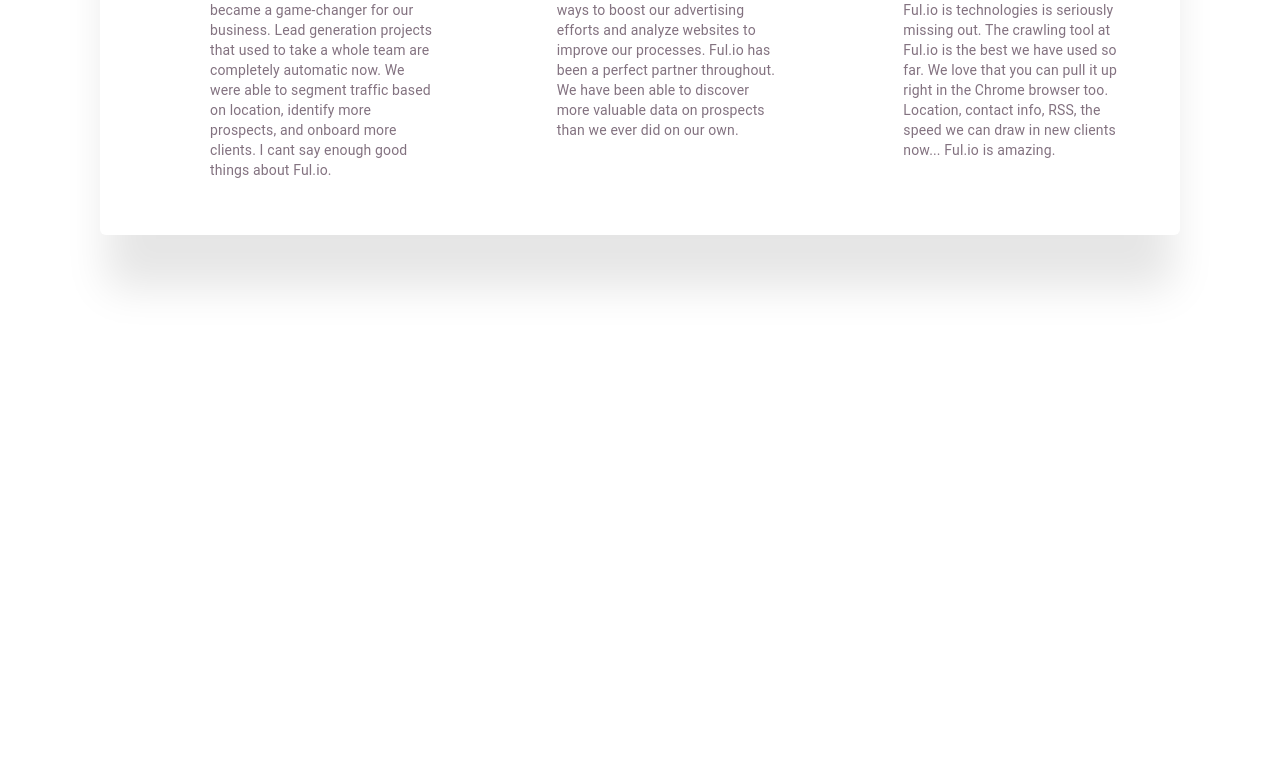
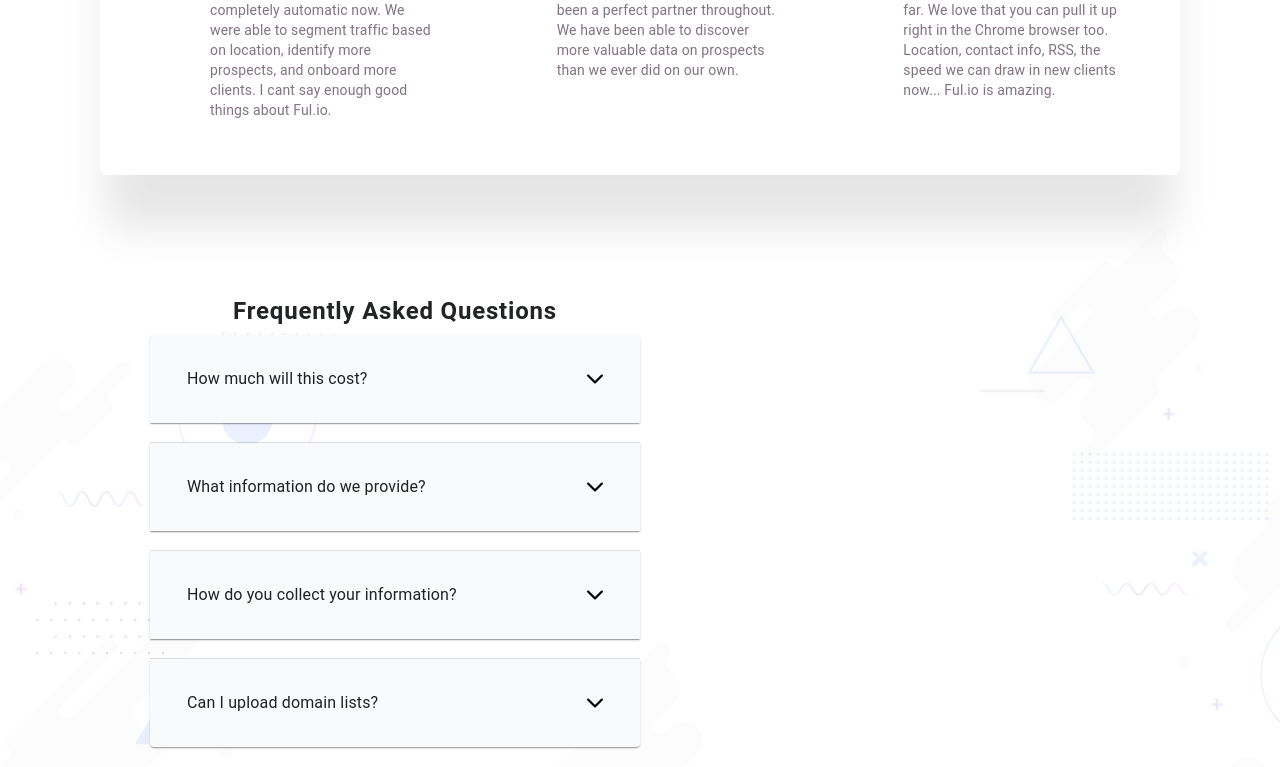
Before and after one commit to NitinSirsath/ful-io-landing-page, a React (Vite) app: page / in a window 1280 px wide. Shown: the part 1254-2021 px from the top of the page. Before the commit the page ends 1589 px from the top, so only its background shows below. Built offline with nearby package versions, Linux system fonts and the light colour scheme.

Commit message:
added accordions

```diff
--- /dev/null
+++ b/src/components/homePage/FAQ/FaqSection.tsx
@@ -0,0 +1,48 @@
+import React from 'react'
+import { Container, LeftSide, RightSide, TitleHeading,QuestionContainer,AccordionStyle } from './faq.style';
+import { data } from './faqData';
+
+import AccordionSummary from '@mui/material/AccordionSummary';
+import AccordionDetails from '@mui/material/AccordionDetails';
+import Typography from '@mui/material/Typography';
+import arrow from '../../../assets/arrow.png'
+
+
+
+
+const FaqSection = () => {
+  return (
+    <Container background={'/bgfaq.svg'} >
+        <LeftSide>
+        <TitleHeading variant="h5" gutterBottom>
+        Frequently Asked Questions
+      </TitleHeading>
+      <QuestionContainer>
+          {data.map((question , idx) => {
+              return (
+                <AccordionStyle >
+                <AccordionSummary
+                  expandIcon={<img src={arrow}/>}
+                  aria-controls="panel1a-content"
+                  id="panel1a-header"
+                >
+                  <Typography>{question.question}</Typography>
+                </AccordionSummary>
+                <AccordionDetails>
+                  <Typography>
+                    {question.answer}
+                  </Typography>
+                </AccordionDetails>
+              </AccordionStyle>
+              )
+          })}
+      </QuestionContainer>
+        </LeftSide>
+      <RightSide>
+
+      </RightSide>
+    </Container>
+  )
+}
+
+export default FaqSection
--- /dev/null
+++ b/src/components/homePage/FAQ/faq.style.tsx
@@ -0,0 +1,49 @@
+import styled from "styled-components";
+import { Typography } from "@mui/material";
+import { styled as styledM } from '@mui/material/styles';
+import Accordion from '@mui/material/Accordion';
+
+
+export const TitleHeading = styledM(Typography)(() => ({
+    textAlign: 'center',
+    marginTop: '60px',
+    color: '#222324',
+    fontWeight: 700,
+    letterSpacing: '0.8px',
+
+  }));
+
+
+export const AccordionStyle = styledM(Accordion)(() => ({
+    background: '#F8FAFC',
+    padding: '20px 21px',
+
+  }));
+
+
+
+
+
+
+ export const Container = styled.div<{background:string}>`
+    display: flex;
+    padding: 20px 150px;
+    background-image: url(${(props) => props.background});
+  background-repeat: no-repeat;
+  background-size: cover;
+  `
+
+ export  const LeftSide = styled.div`
+    flex: 0.5;
+    `
+
+    export const QuestionContainer = styled.div`
+    display: flex;
+    flex-direction: column;
+    gap: 20px;
+    `
+
+
+ export const RightSide = styled.div`
+    flex: 0.5;
+    `
--- /dev/null
+++ b/src/components/homePage/FAQ/faqData.ts
@@ -0,0 +1,18 @@
+export const data = [
+    {
+         question : 'How much will this cost?'  ,
+         answer : 'We offer free and paid plans. Our paid plans start at $49/month or $499/year.We also offer enterprise plans for others building on our technology.'
+    },
+    {
+         question : 'What information do we provide?'  ,
+         answer : 'Our technology reports come with metadata, including phone numbers, emails, IPs, DNS information, hostname, titles, and much more!'
+    },
+    {
+         question : 'How do you collect your information?'  ,
+         answer : 'Our server cluster crawls thousands of sources daily to find active domains. We then segment active domains using our repository of 3000+ technology footprints. We also deploy our crawlers to enrich this segmented technographic data with additional metadata. All our lists are updated daily.'
+    },
+    {
+         question : 'Can I upload domain lists?'  ,
+         answer : 'Yes! All accounts come preloaded with credits to get segmentation and other data for your custom domain lists. We also baked in a "Deep Search" engine to obtain hard-to-find contact information from domains.'
+    },
+]
--- a/src/components/homePage/Marketing.tsx
+++ b/src/components/homePage/Marketing/Marketing.tsx
@@ -1,5 +1,5 @@
 import React from 'react'
-import bgImage from '../../assets/marketing/background-domain.svg'
+import bgImage from '../../../assets/marketing/background-domain.svg'
 import Typography from '@mui/material/Typography';
 import { styled } from '@mui/material/styles';
 
--- a/src/components/homePage/Testimonials.tsx
+++ b/src/components/homePage/testimonial/Testimonials.tsx
@@ -27,7 +27,7 @@
   const CardWrapper = styledC.div`
     display: grid;
     grid-template-columns: repeat(3, 1fr);
-    margin: 100px;
+    margin: 40px 100px;
     margin-top: 10;
     grid-gap: 60px;
     padding: 50px;
--- a/src/pages/HomePage.tsx
+++ b/src/pages/HomePage.tsx
@@ -6,8 +6,10 @@
 import InputBase from '@mui/material/InputBase';
 import {UpdatesPageContainer, Container,HomeSectionContainer,InputSearchContainer} from '../styles/homePage.style'
 import { alpha, styled } from '@mui/material/styles';
-import Marketing from '../components/homePage/Marketing';
-import Testimonials from '../components/homePage/Testimonials';
+
+import Testimonials from '../components/homePage/testimonial/Testimonials';
+import FaqSection from '../components/homePage/FAQ/FaqSection';
+import Marketing from '../components/homePage/Marketing/Marketing';
 
 const BootstrapInput = styled(InputBase)(({ theme }) => ({
     'label + &': {
@@ -114,6 +116,7 @@
         </HomeSectionContainer>
         <Marketing />
         <Testimonials />
+        <FaqSection />
     </Container>
   )
 }
```
Also changed, not shown: src/components/homePage/testimonial/testimonialsData.ts (renamed from src/components/homePage/testimonialsData.ts, +6 -6 lines), public/bgfaq.svg (added), src/components/homePage/Marketing/marketing.style.tsx (renamed from src/components/homePage/marketing.style.tsx), src/components/homePage/Marketing/marketingData.ts (renamed from src/components/homePage/marketingData.ts).
